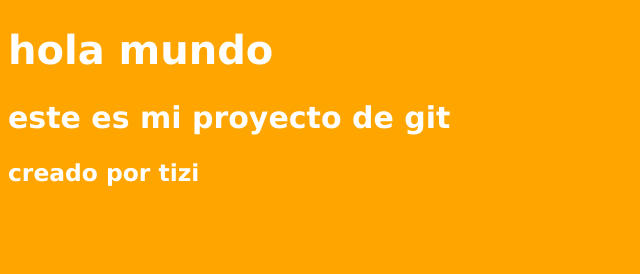
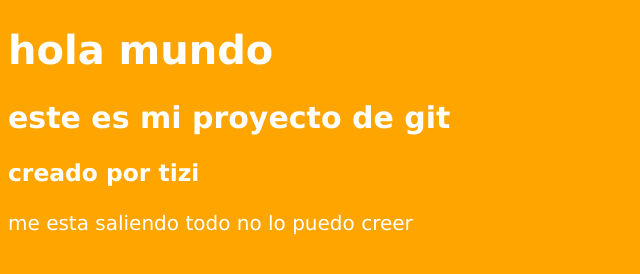
Before and after one commit to tiziano-galetto/tiziano, a plain HTML site: page index.html in a window 1280 px wide. Shown: the whole page, without its empty margins (0-640 px from the left). Drawn offline with Linux system fonts and the light colour scheme.

Commit message:
modifique el index

```diff
--- a/index.html
+++ b/index.html
@@ -10,5 +10,6 @@
     <h1>hola mundo</h1>
     <h2>este es mi proyecto de git</h2>
     <h3>creado por tizi</h3>
+    <p>me esta saliendo todo no lo puedo creer</p>
 </body>
 </html>
```
